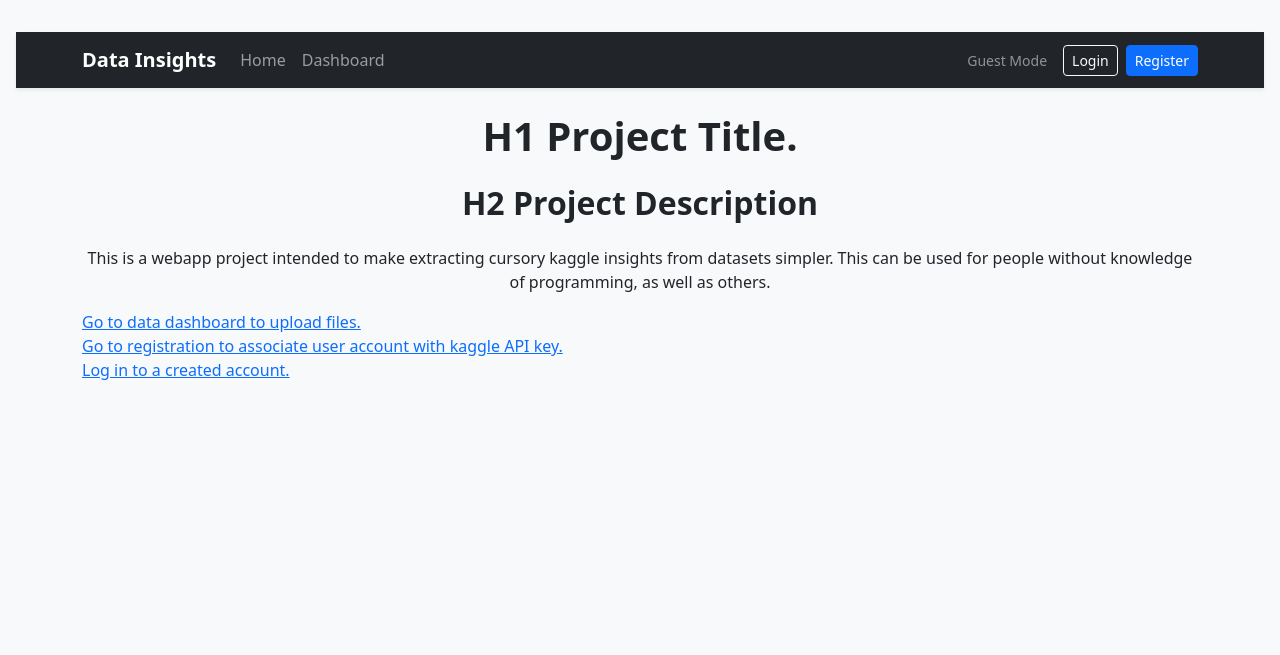
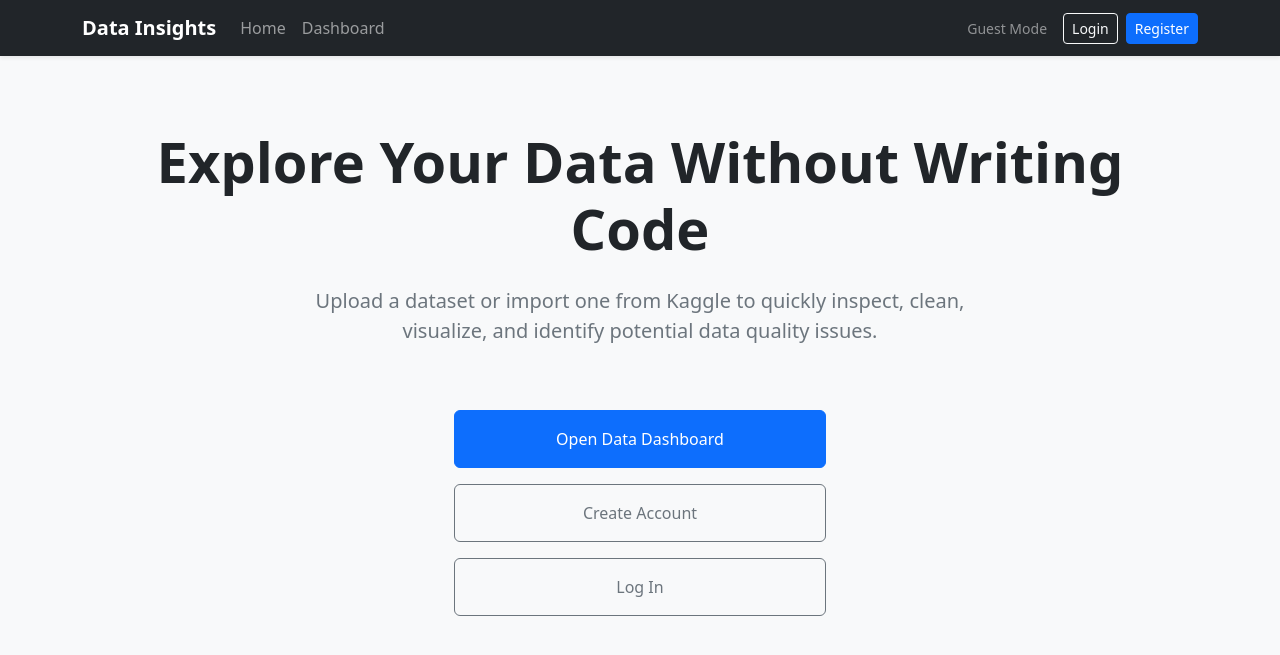
Before and after one commit to prsy-git/Data-Insights-Project, a Flask app: page / in a window 1280 px wide. Shown: the top 655 px of the page. Run offline with Flask 3, Linux system fonts and the light colour scheme.

```diff
--- a/analytics.py
+++ b/analytics.py
@@ -119,7 +119,10 @@ def graph_comparison(col1: pd.Series, col2: pd.Series, graph_type: str):
 
     match graph_type:
         case "box":
-            axes_plot = sns.boxplot(x = x_series, y = y_series)
+            if x_series.nunique() <= y_series.nunique():
+                axes_plot = sns.boxplot(x = x_series, y = y_series)
+            else:
+                axes_plot = sns.boxplot(x = y_series, y = x_series)
         case "scatter":
             axes_plot = sns.scatterplot(x = x_series, y = y_series, alpha=0.6)
 
--- a/static/style.css
+++ b/static/style.css
@@ -12,7 +12,6 @@ body {
     background-color: var(--bg-color);
     color: var(--text-main);
     font-family: system-ui, -apple-system, "Segoe UI", Roboto, sans-serif;
-    padding: 2rem 1rem;
 }
 
 h1, h2 {
@@ -22,7 +21,7 @@ h1, h2 {
 
 /*LAYOUT*/
 .dashboard-container {
-    max-width: 1200 px;
+    max-width: 1200px;
     margin: 0 auto;
 }
 
--- a/templates/index.html
+++ b/templates/index.html
@@ -3,21 +3,35 @@
 {% block title %}No Code Data Resume Project{% endblock %}
 
 {% block content %}
-    <h1 style="text-align: center;">H1 Project Title.</h1>
+    <div class="text-center py-5">
+    <h1 class="display-4 fw-bold">Explore Your Data Without Writing Code</h1>
 
-    <h2 style="text-align: center;">H2 Project Description</h2>
-
-    <p style="text-align: center;">This is a webapp project intended to make extracting cursory kaggle insights from datasets simpler. This can be used for people without knowledge of programming, as well as others.</p>
-
-    <div class="nav-div">
-        <a href="{{ url_for('dashboard') }}">Go to data dashboard to upload files.</a>
+    <p class="lead text-muted mx-auto" style="max-width: 700px;">
+        Upload a dataset or import one from Kaggle to quickly inspect,
+        clean, visualize, and identify potential data quality issues.
+    </p>
     </div>
 
-    <div class="nav-div">
-        <a href="{{ url_for('register_page') }}">Go to registration to associate user account with kaggle API key.</a>
-    </div>
+    <div style="display: flex; flex-direction: column; align-items: center; gap: 1rem;">
+        <div class="col-md-4">
+            <a href="{{ url_for('dashboard') }}"
+            class="btn btn-primary w-100 py-3">
+                Open Data Dashboard
+            </a>
+        </div>
 
-    <div class="nav-div">
-        <a href="{{ url_for('login_page') }}">Log in to a created account.</a>
+        <div class="col-md-4">
+            <a href="{{ url_for('register_page') }}"
+            class="btn btn-outline-secondary w-100 py-3">
+                Create Account
+            </a>
+        </div>
+
+        <div class="col-md-4">
+            <a href="{{ url_for('login_page') }}"
+            class="btn btn-outline-secondary w-100 py-3">
+                Log In
+            </a>
+        </div>
     </div>
 {% endblock %}
```
Also changed, not shown: templates/dashboard.html (+9 -2 lines), static/images/dashboard_plot.png (deleted), users.db (deleted), 2 other files.
